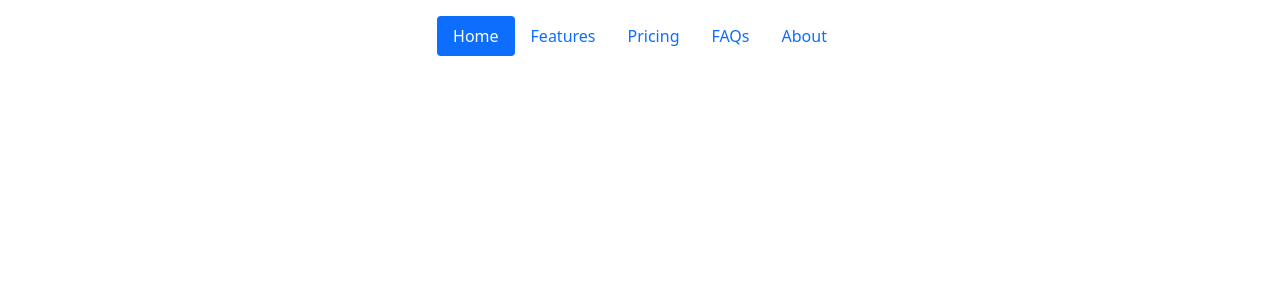
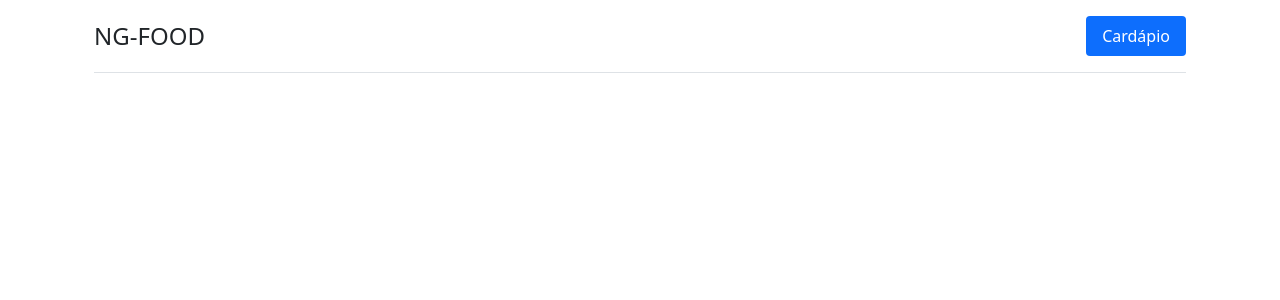
Before and after one commit to Elias0198es/dev-in-house, an Angular app in the folder M1S08/ng-food/: page / in a window 1280 px wide. Shown: the top 300 px of the page. Built offline with nearby package versions, Linux system fonts and the light colour scheme.

Commit message:
Add navbar

```diff
--- a/M1S08/ng-food/src/app/app.component.html
+++ b/M1S08/ng-food/src/app/app.component.html
@@ -1,11 +1,13 @@
 <div class="container">
-  <header class="d-flex justify-content-center py-3">
-    <ul class="nav nav-pills">
-      <li class="nav-item"><a href="#" class="nav-link active" aria-current="page">Home</a></li>
-      <li class="nav-item"><a href="#" class="nav-link">Features</a></li>
-      <li class="nav-item"><a href="#" class="nav-link">Pricing</a></li>
-      <li class="nav-item"><a href="#" class="nav-link">FAQs</a></li>
-      <li class="nav-item"><a href="#" class="nav-link">About</a></li>
-    </ul>
-  </header>
-</div>
+  <div class="container">
+    <header class="d-flex flex-wrap justify-content-center py-3 mb-4 border-bottom">
+
+      <a href="/" class="d-flex align-items-center mb-3 mb-md-0 me-md-auto text-dark text-decoration-none">
+        <span class="fs-4">NG-FOOD</span>
+      </a>
+
+      <ul class="nav nav-pills">
+        <li class="nav-item"><a href="#" class="nav-link active" aria-current="page">Cardápio</a></li>
+      </ul>
+    </header>
+  </div>
```
